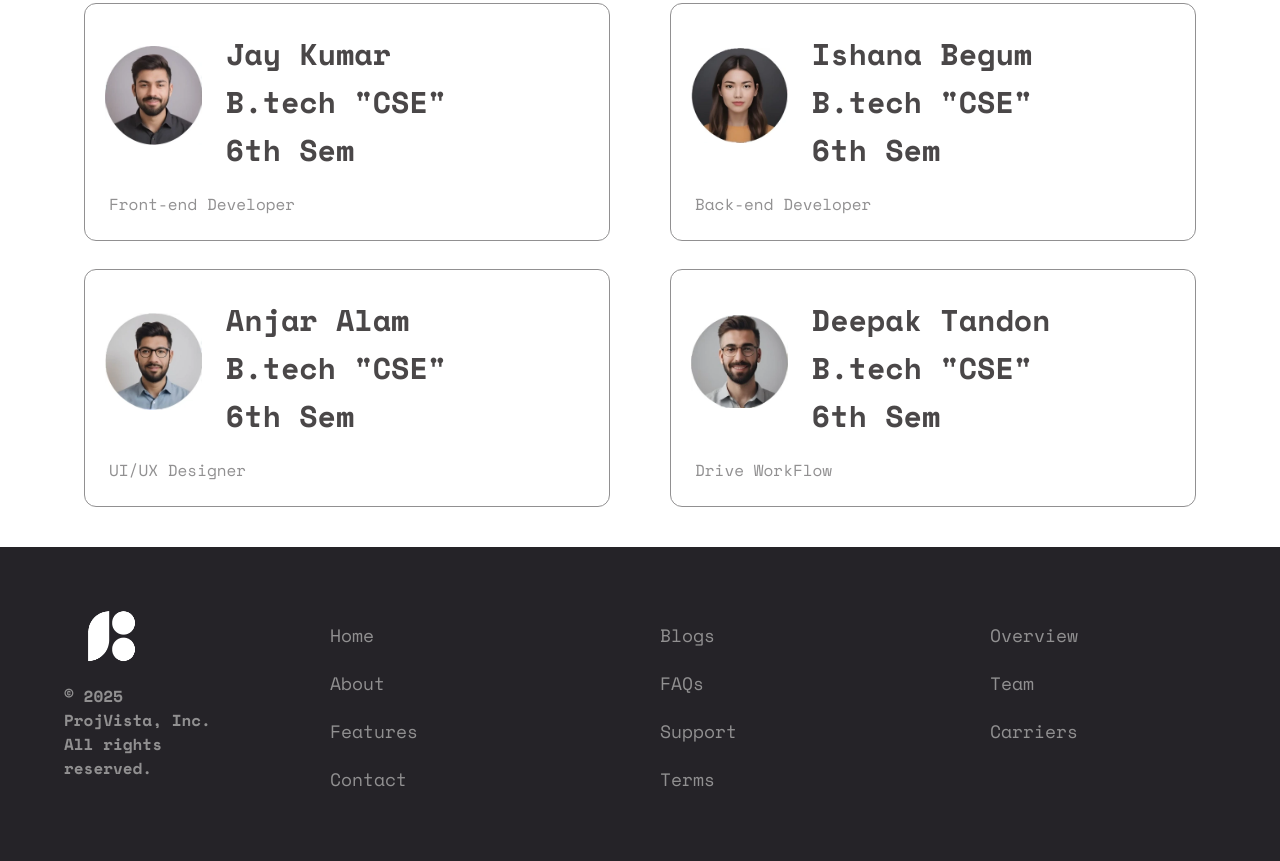
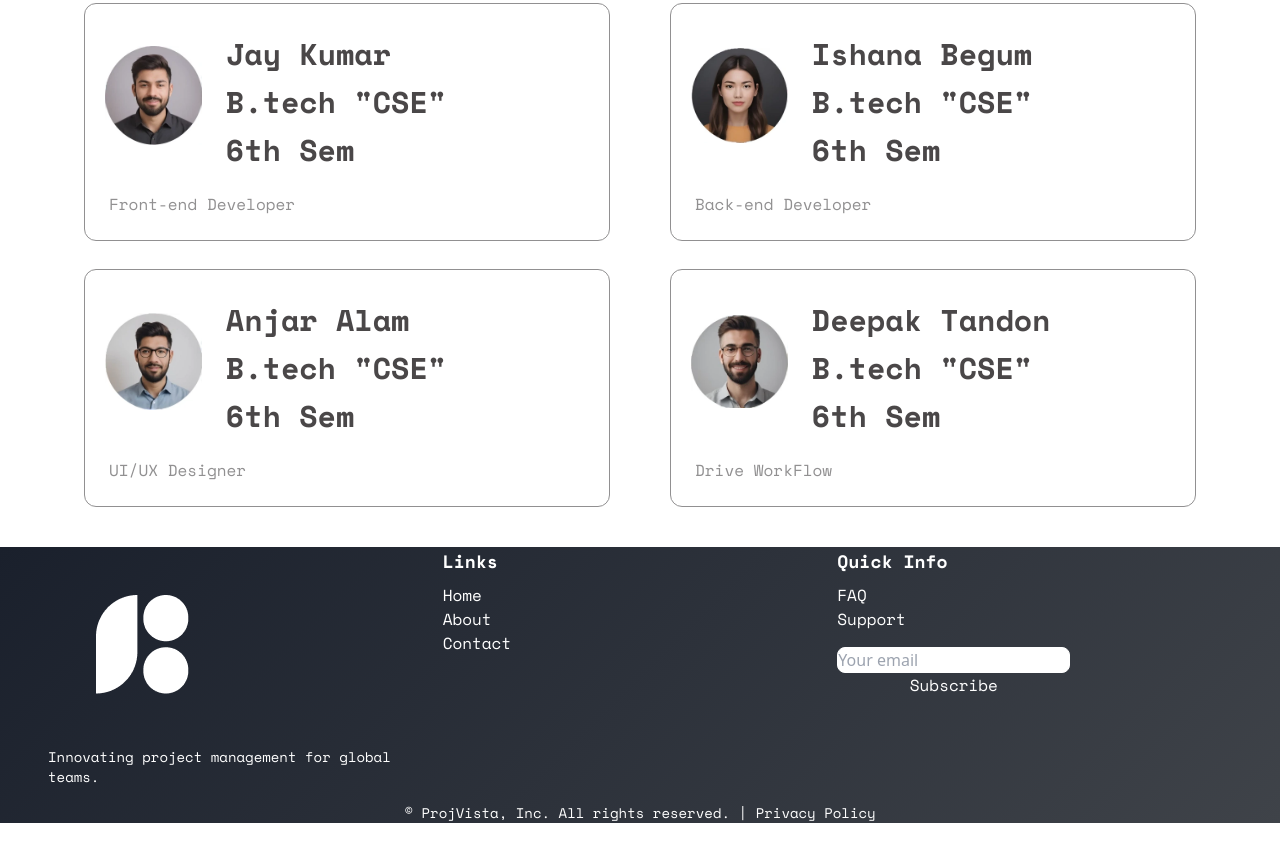
Before and after one commit to JayKumar-00/ProjVista, a website built with Vite: page index.html in a window 1280 px wide. Shown: the part 2229-3090 px from the top of the page. After the commit the page ends 3052 px from the top, so only its background shows below. Built offline with nearby package versions, Linux system fonts and the light colour scheme; a web font is replaced by a local one.

```diff
--- a/index.html
+++ b/index.html
@@ -39,7 +39,7 @@
         }
       }
       .footer-bg {
-        background: linear-gradient(135deg, #1a202c, #2d3748);
+        background: linear-gradient(135deg, #1a202c, #3f4349);
       }
     </style>
   </head>
@@ -371,40 +371,101 @@
      </section>
 
      <!-- Footer -->
-      <footer class="flex relative bg-blackgray w-full h-auto mt-10">
-        <div class="grid grid-cols-1 md:grid-cols-2 lg:grid-cols-4 gap-x-10 text-center lg:text-start mx-auto mb-20">
-          <div class="flex flex-col mx-16 mt-10">
-            <img src="./images/logo.webp" alt="" width="60%">
-            <p class="font-mono text-gray font-semibold">© 2025 ProjVista, Inc. <br>
-              All rights reserved.
+     <footer class="footer-bg relative w-full py-8 mt-10 text-white">
+      <div class="max-w-7xl mx-auto px-4 sm:px-6 lg:px-12">
+        <div
+          class="grid grid-cols-1 md:grid-cols-2 lg:grid-cols-3 gap-6 text-center lg:text-left"
+        >
+          <!-- Company Info -->
+          <div class="flex flex-col items-center lg:items-start mb-4 lg:mb-0">
+            <img
+              src="./images/logo.webp"
+              alt="Logo"
+              class="h-12 sm:h-14 mb-2 "
+            />
+            <p class="font-mono text-gray-400 text-sm sm:text-base">
+              Innovating project management for global teams.
             </p>
           </div>
-          <div class="flex flex-col mt-16">
-            <ul>
-              <li class="font-mono text-gray font-medium text-lg leading-[3rem]">Home</li>
-              <li class="font-mono text-gray font-medium text-lg leading-[3rem]">About</li>
-              <li class="font-mono text-gray font-medium text-lg leading-[3rem]">Features</li>
-              <li class="font-mono text-gray font-medium text-lg leading-[3rem]">Contact</li>
+
+          <!-- Navigation -->
+          <div class="flex flex-col items-center lg:items-start mb-4 lg:mb-0">
+            <h3 class="font-mono text-lg font-bold text-white mb-2">Links</h3>
+            <ul class="space-y-2">
+              <li>
+                <a
+                  href="index.html"
+                  class="font-mono text-gray-400 hover:text-blue-500"
+                  >Home</a
+                >
+              </li>
+              <li>
+                <a
+                  href="about.html"
+                  class="font-mono text-gray-400 hover:text-blue-500"
+                  >About</a
+                >
+              </li>
+              <li>
+                <a
+                  href="contact.html"
+                  class="font-mono text-gray-400 hover:text-blue-500"
+                  >Contact</a
+                >
+              </li>
             </ul>
           </div>
 
-          <div class="flex flex-col mt-16">
-            <ul>
-              <li class="font-mono text-gray font-medium text-lg leading-[3rem]">Blogs</li>
-              <li class="font-mono text-gray font-medium text-lg leading-[3rem]">FAQs</li>
-              <li class="font-mono text-gray font-medium text-lg leading-[3rem]">Support</li>
-              <li class="font-mono text-gray font-medium text-lg leading-[3rem]">Terms</li>
-            </ul>
-          </div>
-          <div class="flex flex-col mt-16">
-            <ul>
-              <li class="font-mono text-gray font-medium text-lg leading-[3rem]">Overview</li>
-              <li class="font-mono text-gray font-medium text-lg leading-[3rem]">Team</li>
-              <li class="font-mono text-gray font-medium text-lg leading-[3rem]">Carriers</li>
-            </ul>
+          <!-- Resources & Newsletter -->
+          <div class="flex flex-col items-center lg:items-start">
+            <div class="mb-4">
+              <h3 class="font-mono text-lg font-bold mb-2">Quick Info</h3>
+              <ul class="space-y-2">
+                <li>
+                  <a
+                    href="#"
+                    class="font-mono text-gray-400 hover:text-blue-500"
+                    >FAQ</a
+                  >
+                </li>
+                <li>
+                  <a
+                    href="#"
+                    class="font-mono text-gray-400 hover:text-blue-500"
+                    >Support</a
+                  >
+                </li>
+              </ul>
+            </div>
+            <div>
+              <form
+                class="flex flex-col space-y-2 w-full max-w-xs mx-auto lg:mx-0"
+              >
+                <input
+                  type="email"
+                  placeholder="Your email"
+                  class="p-2 rounded-lg bg-gray-800 text-white border border-gray-700 focus:outline-none focus:ring-2 focus:ring-blue-500"
+                />
+                <button
+                  type="submit"
+                  class="font-mono bg-blue-600 text-white py-1.5 rounded-lg hover:bg-blue-700"
+                >
+                  Subscribe
+                </button>
+              </form>
+            </div>
           </div>
         </div>
-      </footer>
+        <div class="mt-6 pt-4 border-t border-gray-600 text-center">
+          <p class="font-mono text-gray-500 text-sm">
+            © <span id="year"></span> ProjVista, Inc. All rights reserved. |
+            <a href="#" class="text-gray-400 hover:text-gray-300"
+              >Privacy Policy</a
+            >
+          </p>
+        </div>
+      </div>
+    </footer>
 
       <script>
         document.addEventListener("DOMContentLoaded", function () {
```
